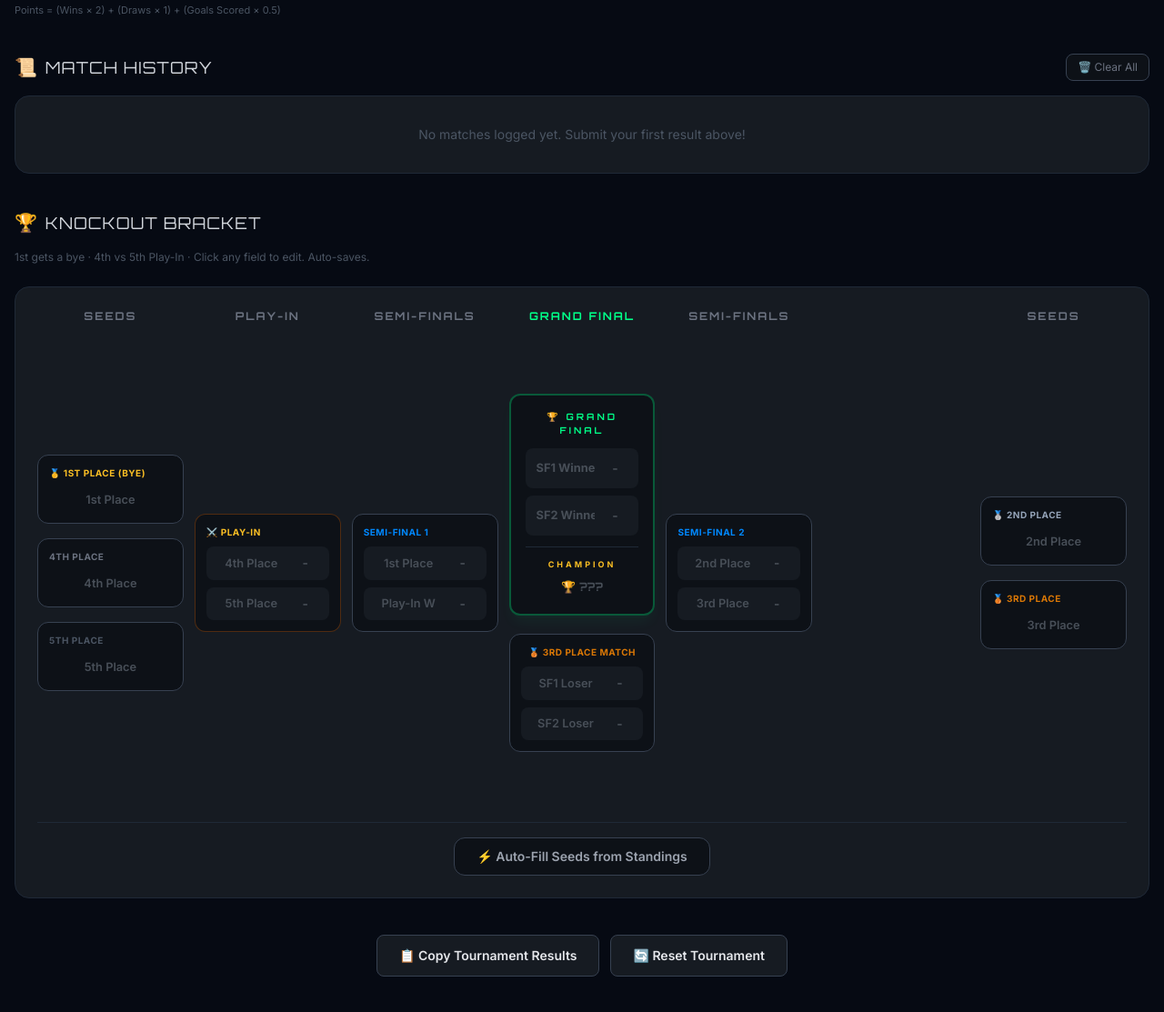
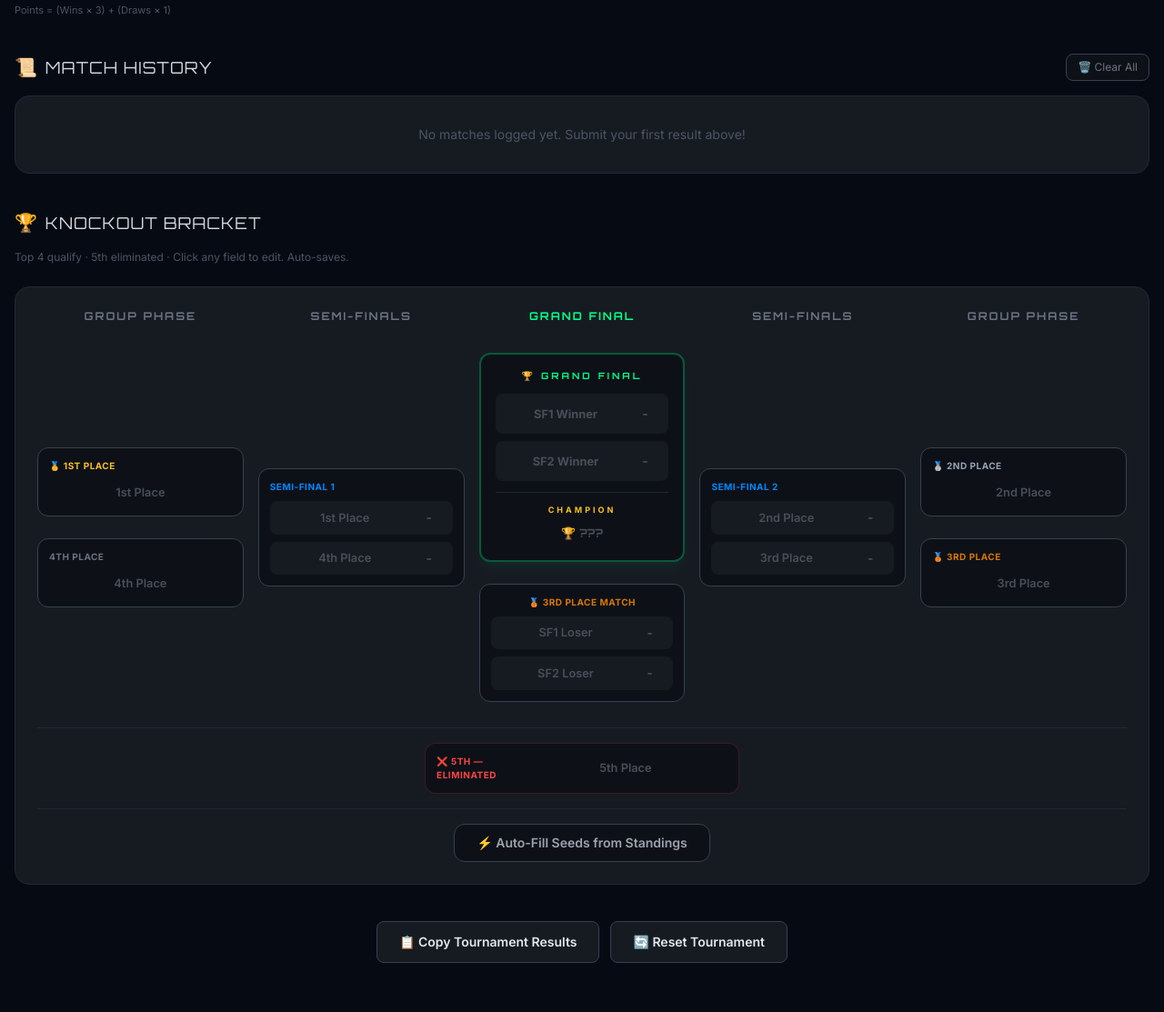
Before and after one commit to bdn009/FC26-Roulette, a plain HTML site: page tournament.html in a window 1280 px wide. Shown: the part 1195-2308 px from the top of the page at 91% size. Drawn offline with nearby package versions, Linux system fonts and the light colour scheme.

Commit message:
feat: update tournament scoring to 3 points per win and redesign bracket to top-4 qualifying format

```diff
--- a/tournament.html
+++ b/tournament.html
@@ -274,10 +274,9 @@
 
                 <!-- Points reminder -->
                 <div class="mt-4 flex flex-wrap gap-4 text-[11px] text-gray-600">
-                    <span>🏆 Win = <span class="text-neon">2 pts</span></span>
+                    <span>🏆 Win = <span class="text-neon">3 pts</span></span>
                     <span>🤝 Draw = <span class="text-accent">1 pt</span></span>
                     <span>❌ Loss = <span class="text-danger">0 pts</span></span>
-                    <span>⚽ Each Goal = <span class="text-gold">+0.5 pts</span></span>
                 </div>
             </div>
         </section>
@@ -331,7 +330,7 @@
                 </table>
             </div>
             <div class="mt-3 flex flex-wrap gap-4 text-[11px] text-gray-600">
-                <span>Points = (Wins × 2) + (Draws × 1) + (Goals Scored × 0.5)</span>
+                <span>Points = (Wins × 3) + (Draws × 1)</span>
             </div>
         </section>
 
@@ -357,58 +356,34 @@
             <h2 class="font-display text-lg tracking-wider text-gray-300 mb-4 flex items-center gap-2">
                 <span class="text-xl">🏆</span> KNOCKOUT BRACKET
             </h2>
-            <p class="text-xs text-gray-600 mb-6">1st gets a bye · 4th vs 5th Play-In · Click any field to edit. Auto-saves.</p>
+            <p class="text-xs text-gray-600 mb-6">Top 4 qualify · 5th eliminated · Click any field to edit. Auto-saves.</p>
 
             <div class="bg-surface-raised rounded-2xl border border-gray-800 p-6 overflow-x-auto">
-                <div class="min-w-[1100px]">
+                <div class="min-w-[900px]">
                     <!-- Round Labels -->
-                    <div class="grid grid-cols-7 gap-3 mb-6 text-center">
-                        <div class="text-xs font-display font-bold tracking-[2px] text-gray-500 uppercase">Seeds</div>
-                        <div class="text-xs font-display font-bold tracking-[2px] text-gray-500 uppercase">Play-In</div>
+                    <div class="grid grid-cols-5 gap-4 mb-6 text-center">
+                        <div class="text-xs font-display font-bold tracking-[2px] text-gray-500 uppercase">Group Phase</div>
                         <div class="text-xs font-display font-bold tracking-[2px] text-gray-500 uppercase">Semi-Finals</div>
                         <div class="text-xs font-display font-bold tracking-[2px] text-neon uppercase">Grand Final</div>
                         <div class="text-xs font-display font-bold tracking-[2px] text-gray-500 uppercase">Semi-Finals</div>
-                        <div class="text-xs font-display font-bold tracking-[2px] text-gray-500 uppercase col-span-1">&nbsp;</div>
-                        <div class="text-xs font-display font-bold tracking-[2px] text-gray-500 uppercase">Seeds</div>
+                        <div class="text-xs font-display font-bold tracking-[2px] text-gray-500 uppercase">Group Phase</div>
                     </div>
 
                     <!-- Bracket Slots -->
-                    <div class="grid grid-cols-7 gap-3 items-center" style="min-height: 500px;">
-
-                        <!-- Col 1: Left Seeds (1st, 4th, 5th) -->
-                        <div class="flex flex-col gap-4">
+                    <div class="grid grid-cols-5 gap-4 items-center" style="min-height: 400px;">
+                        <!-- Column 1: Left Seeds (1st, 4th) -->
+                        <div class="flex flex-col gap-6">
                             <div class="bracket-slot bg-surface rounded-xl border border-gray-700 p-3">
-                                <div class="text-[10px] font-bold tracking-wider text-gold mb-2 uppercase flex items-center gap-1">🥇 1st Place (Bye)</div>
+                                <div class="text-[10px] font-bold tracking-wider text-gold mb-2 uppercase flex items-center gap-1">🥇 1st Place</div>
                                 <input type="text" data-ko="seed1-name" placeholder="1st Place" class="mb-1 font-semibold" oninput="saveBracket()">
                             </div>
                             <div class="bracket-slot bg-surface rounded-xl border border-gray-700 p-3">
                                 <div class="text-[10px] font-bold tracking-wider text-gray-500 mb-2 uppercase flex items-center gap-1">4th Place</div>
                                 <input type="text" data-ko="seed4-name" placeholder="4th Place" class="mb-1 font-semibold" oninput="saveBracket()">
                             </div>
-                            <div class="bracket-slot bg-surface rounded-xl border border-gray-700 p-3">
-                                <div class="text-[10px] font-bold tracking-wider text-gray-600 mb-2 uppercase flex items-center gap-1">5th Place</div>
-                                <input type="text" data-ko="seed5-name" placeholder="5th Place" class="mb-1 font-semibold" oninput="saveBracket()">
-                            </div>
                         </div>
 
-                        <!-- Col 2: Play-In (4th vs 5th) -->
-                        <div class="flex flex-col justify-center">
-                            <div class="bracket-slot bg-surface rounded-xl border border-amber-700/40 p-3">
-                                <div class="text-[10px] font-bold tracking-wider text-amber-400 mb-2 uppercase">⚔️ Play-In</div>
-                                <div class="space-y-2">
-                                    <div class="flex items-center gap-2 bg-surface-raised rounded-lg px-3 py-2">
-                                        <input type="text" data-ko="playin-team1" placeholder="4th Place" class="flex-1 font-semibold" oninput="saveBracket()">
-                                        <input type="text" data-ko="playin-score1" placeholder="-" class="score-input" oninput="saveBracket()">
-                                    </div>
-                                    <div class="flex items-center gap-2 bg-surface-raised rounded-lg px-3 py-2">
-                                        <input type="text" data-ko="playin-team2" placeholder="5th Place" class="flex-1 font-semibold" oninput="saveBracket()">
-                                        <input type="text" data-ko="playin-score2" placeholder="-" class="score-input" oninput="saveBracket()">
-                                    </div>
-                                </div>
-                            </div>
-                        </div>
-
-                        <!-- Col 3: Semi-Final 1 (1st vs Play-In Winner) -->
+                        <!-- Column 2: Semi-Final 1 (1st vs 4th) -->
                         <div class="flex flex-col justify-center">
                             <div class="bracket-slot bg-surface rounded-xl border border-gray-700 p-3">
                                 <div class="text-[10px] font-bold tracking-wider text-accent mb-2 uppercase">Semi-Final 1</div>
@@ -418,15 +393,15 @@
                                         <input type="text" data-ko="sf1-score1" placeholder="-" class="score-input" oninput="saveBracket()">
                                     </div>
                                     <div class="flex items-center gap-2 bg-surface-raised rounded-lg px-3 py-2">
-                                        <input type="text" data-ko="sf1-team2" placeholder="Play-In W" class="flex-1 font-semibold" oninput="saveBracket()">
+                                        <input type="text" data-ko="sf1-team2" placeholder="4th Place" class="flex-1 font-semibold" oninput="saveBracket()">
                                         <input type="text" data-ko="sf1-score2" placeholder="-" class="score-input" oninput="saveBracket()">
                                     </div>
                                 </div>
                             </div>
                         </div>
 
-                        <!-- Col 4: Grand Final + 3rd Place -->
-                        <div class="flex flex-col gap-5 justify-center">
+                        <!-- Column 3: Final + 3rd Place -->
+                        <div class="flex flex-col gap-6 justify-center">
                             <div class="bracket-slot bg-surface rounded-xl border-2 border-neon/30 p-4 shadow-lg shadow-neon/5">
                                 <div class="text-[10px] font-display font-bold tracking-[3px] text-neon mb-3 uppercase text-center">🏆 Grand Final</div>
                                 <div class="space-y-2">
@@ -459,7 +434,7 @@
                             </div>
                         </div>
 
-                        <!-- Col 5: Semi-Final 2 (2nd vs 3rd) -->
+                        <!-- Column 4: Semi-Final 2 (2nd vs 3rd) -->
                         <div class="flex flex-col justify-center">
                             <div class="bracket-slot bg-surface rounded-xl border border-gray-700 p-3">
                                 <div class="text-[10px] font-bold tracking-wider text-accent mb-2 uppercase">Semi-Final 2</div>
@@ -476,11 +451,8 @@
                             </div>
                         </div>
 
-                        <!-- Col 6: Spacer -->
-                        <div></div>
-
-                        <!-- Col 7: Right Seeds (2nd, 3rd) -->
-                        <div class="flex flex-col gap-4">
+                        <!-- Column 5: Right Seeds (2nd, 3rd) -->
+                        <div class="flex flex-col gap-6">
                             <div class="bracket-slot bg-surface rounded-xl border border-gray-700 p-3">
                                 <div class="text-[10px] font-bold tracking-wider text-silver mb-2 uppercase flex items-center gap-1">🥈 2nd Place</div>
                                 <input type="text" data-ko="seed2-name" placeholder="2nd Place" class="mb-1 font-semibold" oninput="saveBracket()">
@@ -492,8 +464,16 @@
                         </div>
                     </div>
 
+                    <!-- 5th Place Eliminated -->
+                    <div class="mt-5 pt-4 border-t border-gray-800 flex items-center justify-center gap-3">
+                        <div class="bracket-slot bg-surface rounded-xl border border-danger/20 p-3 flex items-center gap-3 w-auto">
+                            <div class="text-[10px] font-bold tracking-wider text-danger uppercase">❌ 5th — Eliminated</div>
+                            <input type="text" data-ko="seed5-name" placeholder="5th Place" class="font-semibold !text-gray-500 w-32" oninput="saveBracket()">
+                        </div>
+                    </div>
+
                     <!-- Auto-fill from standings -->
-                    <div class="mt-6 pt-4 border-t border-gray-800 text-center">
+                    <div class="mt-4 pt-4 border-t border-gray-800 text-center">
                         <button onclick="autoFillBracket()"
                             class="px-6 py-2.5 rounded-xl text-sm font-semibold bg-surface border border-gray-700 text-gray-400 hover:border-neon hover:text-neon transition-all">
                             ⚡ Auto-Fill Seeds from Standings
@@ -590,11 +570,11 @@
                 }
             });
 
-            // Calculate points: Win=2, Draw=1, Loss=0, +0.5 per goal
+            // Calculate points: Win=3, Draw=1, Loss=0
             MANAGERS.forEach(m => {
                 const s = stats[m];
                 s.gd = s.gf - s.ga;
-                s.pts = (s.w * 2) + (s.d * 1) + (s.gf * 0.5);
+                s.pts = (s.w * 3) + (s.d * 1);
             });
 
             // Sort by points desc, then GD, then GF
@@ -771,12 +751,9 @@
             setKO('seed4-name', s4);
             setKO('seed5-name', s5);
 
-            // Play-In: 4th vs 5th
-            setKO('playin-team1', s4);
-            setKO('playin-team2', s5);
-
-            // SF matchups: 1st vs Play-In Winner, 2nd vs 3rd
+            // SF matchups: 1st vs 4th, 2nd vs 3rd
             setKO('sf1-team1', s1);
+            setKO('sf1-team2', s4);
             setKO('sf2-team1', s2);
             setKO('sf2-team2', s3);
 
```
